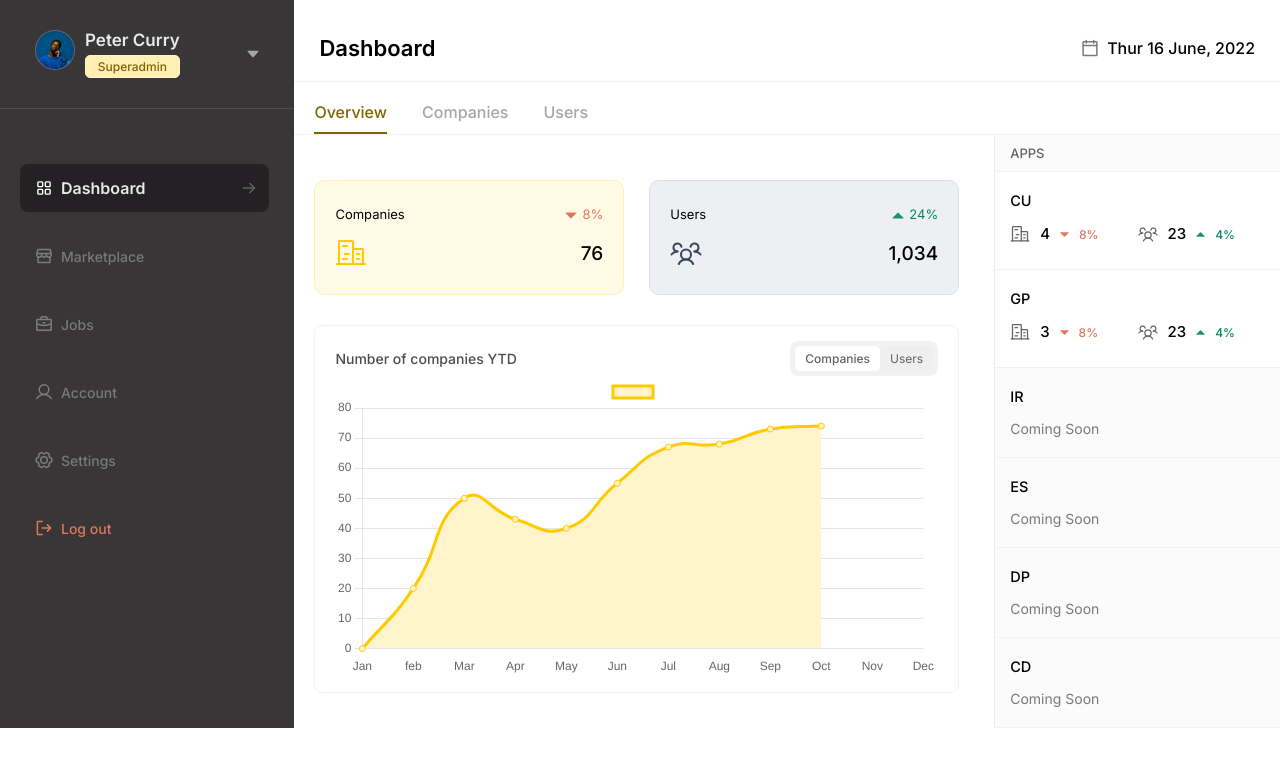
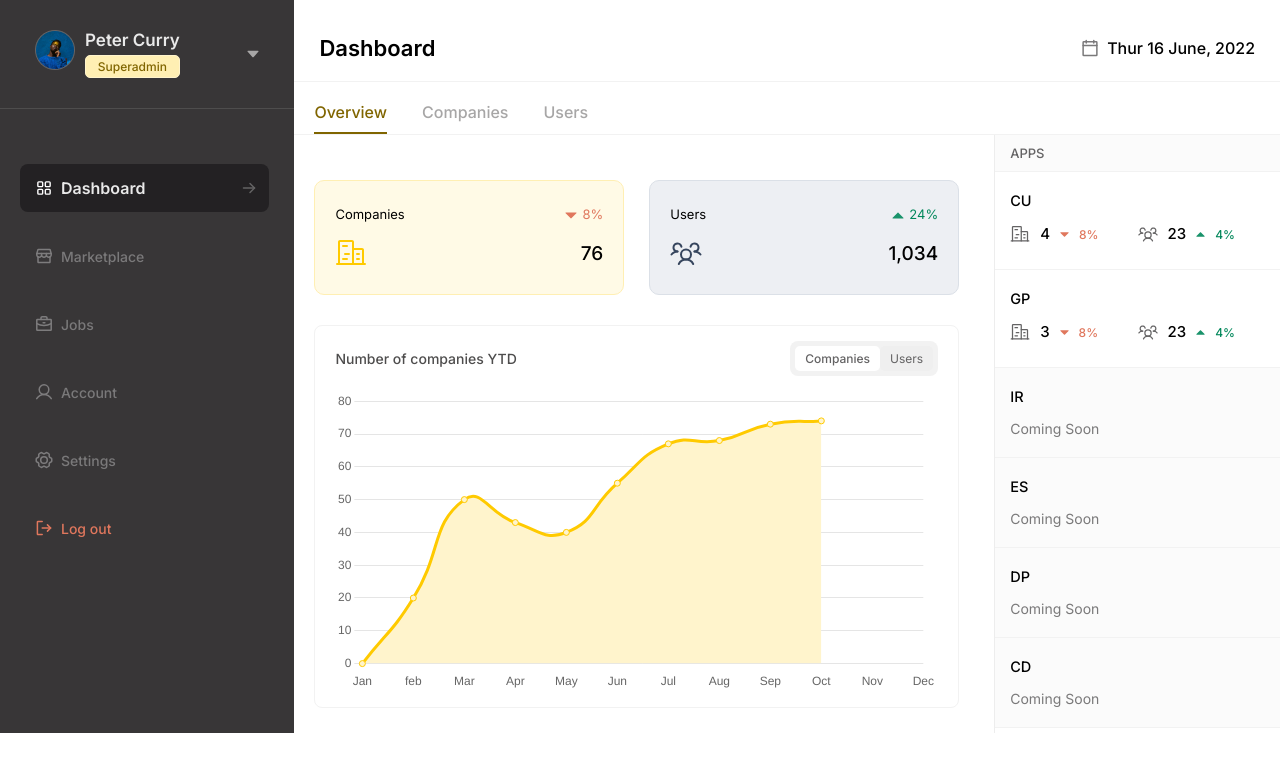
Before and after one commit to lolyparty/Tabulerasa, a React (Create React App) app: page / in a window 1280 px wide. Shown: the top 772 px of the page. Built offline with nearby package versions, Linux system fonts and the light colour scheme; the HTML template or start-up script is replaced by a standard one.

Commit message:
fixed chart gridlines

```diff
--- a/src/components/dashboard/dashboard-graph/dashboard-graph.css
+++ b/src/components/dashboard/dashboard-graph/dashboard-graph.css
@@ -42,3 +42,7 @@
 	background: #fff;
 	font-weight: 500;
 }
+
+.chart-container {
+	margin-top: 15px;
+}
--- a/src/components/dashboard/dashboard-graph/dashboard-graph.jsx
+++ b/src/components/dashboard/dashboard-graph/dashboard-graph.jsx
@@ -37,6 +37,7 @@ const DashboardGraph = () => {
 					</button>
 				</div>
 			</div>
+			<div className="chart-container">
 				<Line
 					datasetIdKey="0"
 					data={{
@@ -67,6 +68,11 @@ const DashboardGraph = () => {
 						],
 					}}
 					options={{
+						plugins: {
+							legend: {
+								display: false,
+							},
+						},
 						scales: {
 							xAxes: {
 								grid: {
@@ -74,17 +80,17 @@ const DashboardGraph = () => {
 									display: false,
 								},
 							},
+
+							yAxes: {
+								grid: {
+									drawBorder: false,
 								},
-				}}
-				plugins={{
-					plugins: {
-						legend: {
-							display: false,
 							},
 						},
 					}}
 				/>
 			</div>
+		</div>
 	);
 };
 
```
Lines whose indentation alone changed are shown as unchanged.
